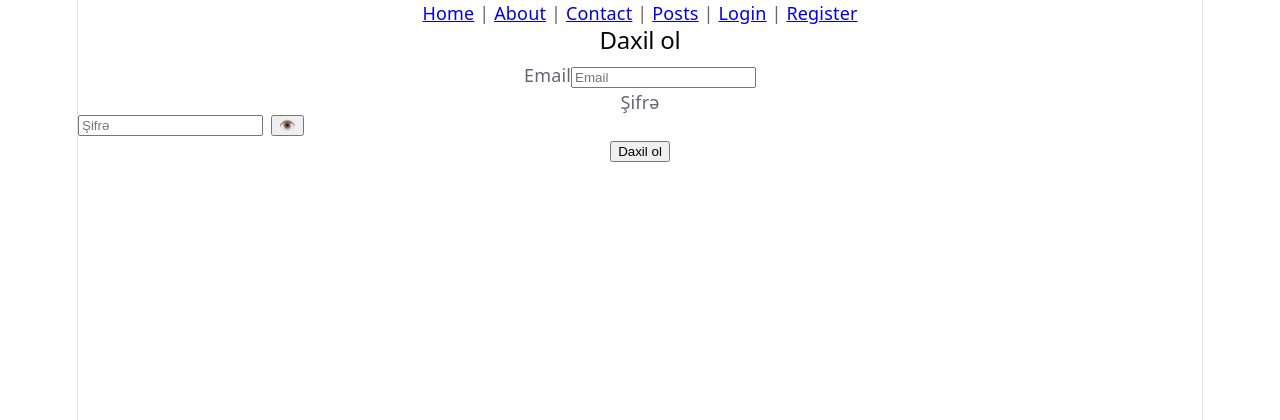
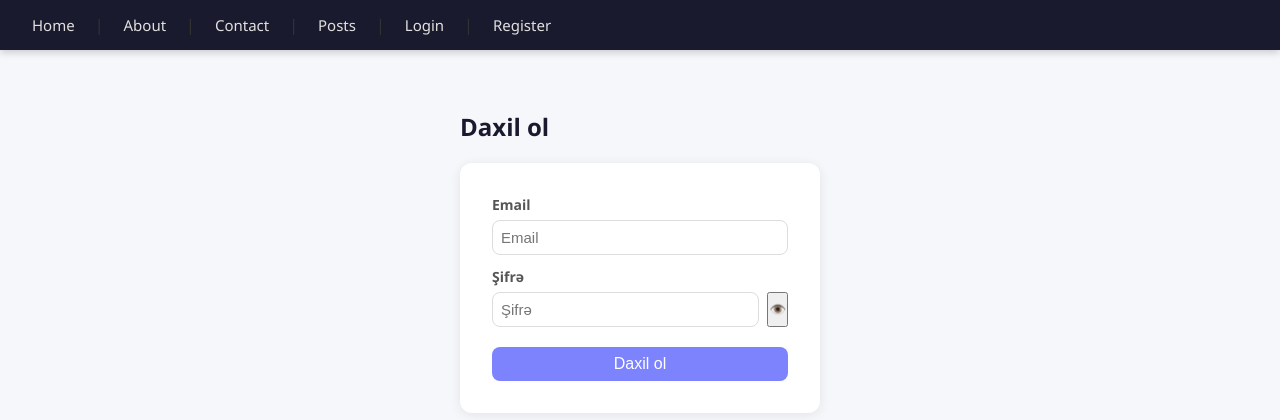
Before and after one commit to shabising/react-auth-app, a React (Vite) app: page /login in a window 1280 px wide. Shown: the top 420 px of the page. Built offline with nearby package versions, Linux system fonts and the light colour scheme.

Commit message:
Update homepage layout

```diff
--- a/src/index.css
+++ b/src/index.css
@@ -1,111 +1,246 @@
-:root {
-  --text: #6b6375;
-  --text-h: #08060d;
-  --bg: #fff;
-  --border: #e5e4e7;
-  --code-bg: #f4f3ec;
-  --accent: #aa3bff;
-  --accent-bg: rgba(170, 59, 255, 0.1);
-  --accent-border: rgba(170, 59, 255, 0.5);
-  --social-bg: rgba(244, 243, 236, 0.5);
-  --shadow:
-    rgba(0, 0, 0, 0.1) 0 10px 15px -3px, rgba(0, 0, 0, 0.05) 0 4px 6px -2px;
-
-  --sans: system-ui, 'Segoe UI', Roboto, sans-serif;
-  --heading: system-ui, 'Segoe UI', Roboto, sans-serif;
-  --mono: ui-monospace, Consolas, monospace;
-
-  font: 18px/145% var(--sans);
-  letter-spacing: 0.18px;
-  color-scheme: light dark;
-  color: var(--text);
-  background: var(--bg);
-  font-synthesis: none;
-  text-rendering: optimizeLegibility;
-  -webkit-font-smoothing: antialiased;
-  -moz-osx-font-smoothing: grayscale;
-
-  @media (max-width: 1024px) {
-    font-size: 16px;
-  }
-}
-
-@media (prefers-color-scheme: dark) {
-  :root {
-    --text: #9ca3af;
-    --text-h: #f3f4f6;
-    --bg: #16171d;
-    --border: #2e303a;
-    --code-bg: #1f2028;
-    --accent: #c084fc;
-    --accent-bg: rgba(192, 132, 252, 0.15);
-    --accent-border: rgba(192, 132, 252, 0.5);
-    --social-bg: rgba(47, 48, 58, 0.5);
-    --shadow:
-      rgba(0, 0, 0, 0.4) 0 10px 15px -3px, rgba(0, 0, 0, 0.25) 0 4px 6px -2px;
-  }
-
-  #social .button-icon {
-    filter: invert(1) brightness(2);
-  }
+* {
+  margin: 0;
+  padding: 0;
+  box-sizing: border-box;
 }
 
 body {
-  margin: 0;
+  font-family: 'Segoe UI', Tahoma, Geneva, Verdana, sans-serif;
+  background-color: #f5f7fa;
+  color: #333;
+  min-height: 100vh;
 }
 
-#root {
-  width: 1126px;
-  max-width: 100%;
-  margin: 0 auto;
-  text-align: center;
-  border-inline: 1px solid var(--border);
-  min-height: 100svh;
+/* NAV */
+nav {
+  background-color: #1a1a2e;
+  padding: 14px 32px;
   display: flex;
-  flex-direction: column;
-  box-sizing: border-box;
+  align-items: center;
+  gap: 20px;
+  flex-wrap: wrap;
+  box-shadow: 0 2px 8px rgba(0,0,0,0.2);
 }
 
-h1,
-h2 {
-  font-family: var(--heading);
-  font-weight: 500;
-  color: var(--text-h);
+nav a {
+  color: #e0e0e0;
+  text-decoration: none;
+  font-size: 15px;
+  transition: color 0.2s;
 }
 
-h1 {
-  font-size: 56px;
-  letter-spacing: -1.68px;
-  margin: 32px 0;
-  @media (max-width: 1024px) {
-    font-size: 36px;
-    margin: 20px 0;
-  }
-}
-h2 {
-  font-size: 24px;
-  line-height: 118%;
-  letter-spacing: -0.24px;
-  margin: 0 0 8px;
-  @media (max-width: 1024px) {
-    font-size: 20px;
-  }
-}
-p {
-  margin: 0;
+nav a:hover {
+  color: #7c83fd;
 }
 
-code,
-.counter {
-  font-family: var(--mono);
-  display: inline-flex;
-  border-radius: 4px;
-  color: var(--text-h);
+nav button {
+  background-color: #e74c3c;
+  color: white;
+  border: none;
+  padding: 6px 16px;
+  border-radius: 6px;
+  cursor: pointer;
+  font-size: 14px;
+  transition: background 0.2s;
 }
 
-code {
+nav button:hover {
+  background-color: #c0392b;
+}
+
+/* MAIN */
+main {
+  max-width: 800px;
+  margin: 40px auto;
+  padding: 0 20px;
+}
+
+/* CARD */
+.card {
+  background: white;
+  border-radius: 12px;
+  padding: 32px;
+  box-shadow: 0 2px 12px rgba(0,0,0,0.08);
+}
+
+/* FORM */
+form {
+  background: white;
+  border-radius: 12px;
+  padding: 32px;
+  box-shadow: 0 2px 12px rgba(0,0,0,0.08);
+}
+
+form label {
+  display: block;
+  margin-bottom: 6px;
+  font-weight: 600;
+  color: #555;
+  font-size: 14px;
+}
+
+form input,
+form textarea {
+  width: 100%;
+  padding: 10px 14px;
+  border: 1px solid #ddd;
+  border-radius: 8px;
   font-size: 15px;
-  line-height: 135%;
-  padding: 4px 8px;
-  background: var(--code-bg);
+  transition: border 0.2s;
+  outline: none;
 }
+
+form input:focus,
+form textarea:focus {
+  border-color: #7c83fd;
+}
+
+form textarea {
+  resize: vertical;
+}
+
+form button[type="submit"] {
+  width: 100%;
+  padding: 12px;
+  background-color: #7c83fd;
+  color: white;
+  border: none;
+  border-radius: 8px;
+  font-size: 16px;
+  cursor: pointer;
+  transition: background 0.2s;
+  margin-top: 8px;
+}
+
+form button[type="submit"]:hover {
+  background-color: #5a62e0;
+}
+
+form button[type="submit"]:disabled {
+  background-color: #aaa;
+  cursor: not-allowed;
+}
+
+/* SHOW/HIDE PASSWORD BUTTON */
+form .password-toggle {
+  background: #eee;
+  border: 1px solid #ddd;
+  border-radius: 8px;
+  padding: 10px 14px;
+  cursor: pointer;
+  font-size: 16px;
+}
+
+/* HEADINGS */
+h1, h2 {
+  margin-bottom: 20px;
+  color: #1a1a2e;
+}
+
+/* POST CARD */
+.post-card {
+  background: white;
+  border-radius: 10px;
+  padding: 20px;
+  margin-bottom: 16px;
+  box-shadow: 0 2px 8px rgba(0,0,0,0.06);
+  transition: box-shadow 0.2s;
+}
+
+.post-card:hover {
+  box-shadow: 0 4px 16px rgba(0,0,0,0.12);
+}
+
+.post-card h3 a {
+  text-decoration: none;
+  color: #1a1a2e;
+  font-size: 18px;
+}
+
+.post-card h3 a:hover {
+  color: #7c83fd;
+}
+
+.post-card p {
+  color: #666;
+  margin: 8px 0;
+  line-height: 1.6;
+}
+
+.post-card small {
+  color: #aaa;
+  font-size: 12px;
+}
+
+.delete-btn {
+  background: none;
+  border: 1px solid #e74c3c;
+  color: #e74c3c;
+  padding: 4px 12px;
+  border-radius: 6px;
+  cursor: pointer;
+  font-size: 13px;
+  transition: all 0.2s;
+}
+
+.delete-btn:hover {
+  background: #e74c3c;
+  color: white;
+}
+
+/* PROFILE */
+.profile-info p {
+  padding: 12px 0;
+  border-bottom: 1px solid #f0f0f0;
+  font-size: 16px;
+}
+
+.profile-info p strong {
+  color: #555;
+  margin-right: 8px;
+}
+
+/* BUTTONS */
+.btn-primary {
+  background-color: #7c83fd;
+  color: white;
+  border: none;
+  padding: 10px 20px;
+  border-radius: 8px;
+  cursor: pointer;
+  font-size: 15px;
+  transition: background 0.2s;
+}
+
+.btn-primary:hover {
+  background-color: #5a62e0;
+}
+
+/* ERROR & SUCCESS */
+.error-text {
+  color: #e74c3c;
+  font-size: 13px;
+  margin-top: 4px;
+}
+
+.success-text {
+  color: #27ae60;
+  font-size: 13px;
+  margin-top: 4px;
+}
+
+/* NOT FOUND */
+.not-found {
+  text-align: center;
+  padding: 60px 20px;
+}
+
+.not-found h1 {
+  font-size: 72px;
+  color: #7c83fd;
+}
+
+.not-found p {
+  color: #666;
+  margin: 16px 0;
+}
--- a/src/pages/Login.jsx
+++ b/src/pages/Login.jsx
@@ -36,27 +36,29 @@ export default function Login() {
   });
 
   return (
-    <div>
+    <div style={{ maxWidth: "400px", margin: "0 auto", padding: "20px" }}>
       <h2>Daxil ol</h2>
       <form onSubmit={handleSubmit((d) => mutation.mutate(d))}>
-        <div>
+        <div style={{ marginBottom: "12px" }}>
           <label htmlFor="email">Email</label>
           <input
             id="email"
             {...register("email")}
             placeholder="Email"
             type="email"
+            style={{ display: "block", width: "100%", padding: "8px", marginTop: "4px" }}
           />
           {errors.email && <p style={{ color: "red" }}>{errors.email.message}</p>}
         </div>
-        <div>
+        <div style={{ marginBottom: "12px" }}>
           <label htmlFor="password">Şifrə</label>
-          <div style={{ display: "flex", gap: "8px" }}>
+          <div style={{ display: "flex", gap: "8px", marginTop: "4px" }}>
             <input
               id="password"
               {...register("password")}
               type={showPassword ? "text" : "password"}
               placeholder="Şifrə"
+              style={{ flex: 1, padding: "8px" }}
             />
             <button
               type="button"
@@ -68,7 +70,7 @@ export default function Login() {
           </div>
           {errors.password && <p style={{ color: "red" }}>{errors.password.message}</p>}
         </div>
-        <button type="submit" disabled={mutation.isPending}>
+        <button type="submit" disabled={mutation.isPending} style={{ width: "100%", padding: "8px" }}>
           {mutation.isPending ? "Giriş edilir..." : "Daxil ol"}
         </button>
       </form>
--- a/src/pages/Posts.jsx
+++ b/src/pages/Posts.jsx
@@ -38,30 +38,29 @@ export default function Posts() {
   };
 
   if (isLoading) return <p>Yüklənir...</p>;
-  if (isError) return <p>Xəta baş verdi, yenidən cəhd edin.</p>;
+  if (isError) return <p className="error-text">Xəta baş verdi, yenidən cəhd edin.</p>;
 
   return (
     <div>
-      <div style={{ display: "flex", justifyContent: "space-between", alignItems: "center" }}>
+      <div style={{ display: "flex", justifyContent: "space-between", alignItems: "center", marginBottom: "20px" }}>
         <h2>Mənim Postlarım</h2>
-        <button onClick={() => setShowForm(!showForm)}>
+        <button className="btn-primary" onClick={() => setShowForm(!showForm)}>
           {showForm ? "İmtina et" : "+ Yeni Post"}
         </button>
       </div>
 
       {showForm && (
-        <form onSubmit={handleSubmit} style={{ marginBottom: "20px", padding: "16px", border: "1px solid #ccc" }}>
-          <div>
+        <form onSubmit={handleSubmit} style={{ marginBottom: "24px" }}>
+          <div style={{ marginBottom: "12px" }}>
             <label htmlFor="title">Başlıq</label>
             <input
               id="title"
               value={title}
               onChange={(e) => setTitle(e.target.value)}
               placeholder="Başlıq daxil et"
-              style={{ display: "block", width: "100%", marginBottom: "8px" }}
             />
           </div>
-          <div>
+          <div style={{ marginBottom: "12px" }}>
             <label htmlFor="content">Məzmun</label>
             <textarea
               id="content"
@@ -69,30 +68,31 @@ export default function Posts() {
               onChange={(e) => setContent(e.target.value)}
               placeholder="Məzmun daxil et"
               rows={4}
-              style={{ display: "block", width: "100%", marginBottom: "8px" }}
             />
           </div>
           <button type="submit">Paylaş</button>
         </form>
       )}
 
-      {allPosts.length === 0 && <p>Heç bir post yoxdur. Yeni post əlavə et!</p>}
+      {allPosts.length === 0 && (
+        <div className="card" style={{ textAlign: "center", color: "#aaa" }}>
+          <p>Heç bir post yoxdur. Yeni post əlavə et!</p>
+        </div>
+      )}
 
       {allPosts.map((post) => (
-        <div key={post.id} style={{ borderBottom: "1px solid #ccc", marginBottom: "10px", padding: "10px" }}>
-          <Link to={`/myposts/${post.id}`}>
-            <h3>{post.title}</h3>
-          </Link>
+        <div key={post.id} className="post-card">
+          <h3><Link to={`/myposts/${post.id}`}>{post.title}</Link></h3>
           <p>{post.content}</p>
-          <div style={{ display: "flex", justifyContent: "space-between" }}>
+          <div style={{ display: "flex", justifyContent: "space-between", alignItems: "center" }}>
             <small>{new Date(post.createdAt).toLocaleDateString()}</small>
             {localPosts.find((p) => p.id === post.id) && (
               <button
+                className="delete-btn"
                 onClick={() => {
                   deletePost(post.id);
                   toast.success("Post silindi!");
                 }}
-                style={{ color: "red" }}
               >
                 Sil
               </button>
```
